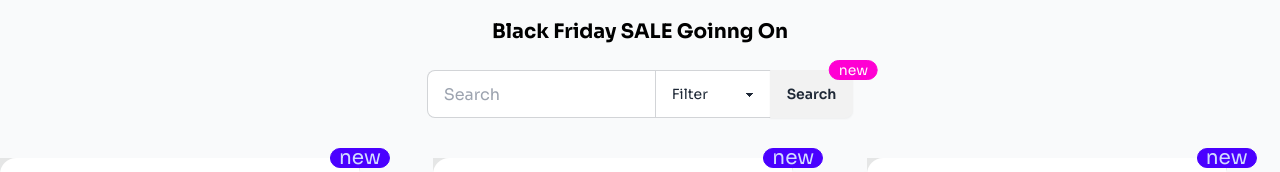
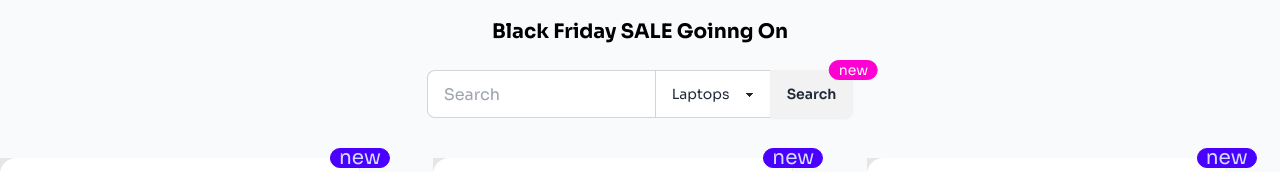
Before and after one commit to programming-hero-web-course-4/b10a8-gadget-heaven-Shams-Joha, a React (Vite) app: page /onsale in a window 1280 px wide. Shown: the part 638-810 px from the top of the page. Built offline with nearby package versions, Linux system fonts and the light colour scheme.

Commit message:
fixed key props issues

```diff
--- a/src/components/CartLayout.jsx
+++ b/src/components/CartLayout.jsx
@@ -45,7 +45,7 @@ const CartLayout = () => {
             <dialog id="my_modal_1" className="modal">
                 <div className="modal-box flex flex-col items-center justify-between gap-3">
                     <img src={modalImg} alt="" />
-                    <h3 className="font-bold pb-6  text-2xl border-b-2">Payment Successfully</h3>
+                    <h3 className="font-bold pb-6  text-2xl border-b-2">Payment Successfull</h3>
 
 
                     <p className="py-4">Thanks for purchasing</p>
--- a/src/pages/Onsale.jsx
+++ b/src/pages/Onsale.jsx
@@ -25,7 +25,7 @@ const Onsale = () => {
                             </div>
                         </div>
                         <select className="select select-bordered join-item">
-                            <option disabled selected>Filter</option>
+                            <option disabled defaultValue={'Filter'}>Filter</option>
                             <option>Laptops</option>
                             <option>Phones</option>
                             <option>Drones</option>
@@ -39,9 +39,9 @@ const Onsale = () => {
 
                 <div className="grid grid-cols-3 gap-5">
                     {
-                        hold.map(product => <div className="indicator">
+                        hold.map(product => <div key={product.product_id} className="indicator">
                             <span className=" text-xl p-2 indicator-item badge badge-primary">new</span>
-                            <div className="bg-base-300 grid  place-items-center"><Products key={product.product_id} data={product}></Products></div>
+                            <div className="bg-base-300 grid  place-items-center"><Products data={product}></Products></div>
                         </div>)
                     }
 
```
